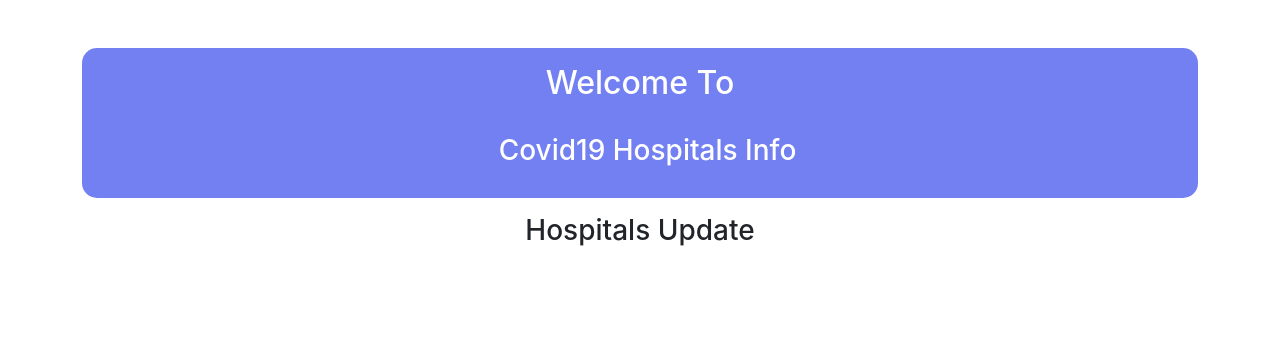
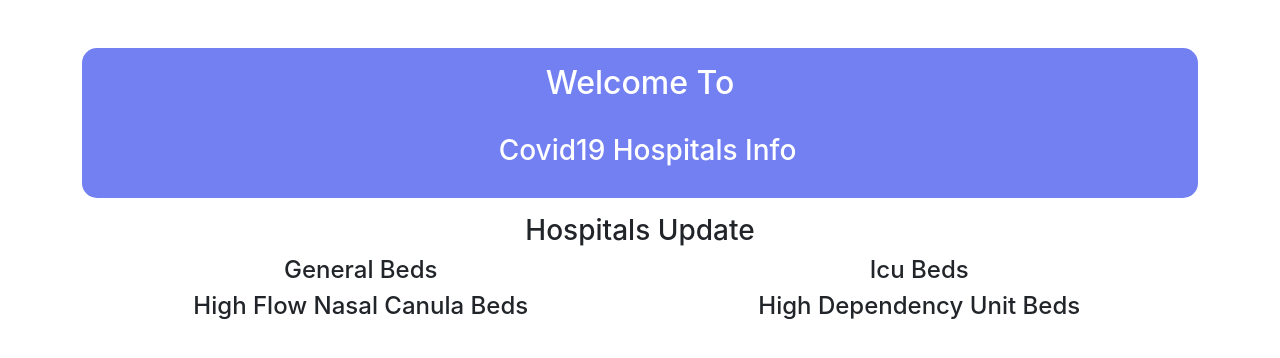
Before and after one commit to arnob-das/covid19hospitalsbd, a React (Create React App) app: page / in a window 1280 px wide. Shown: the top 358 px of the page. Built offline with nearby package versions, Linux system fonts and the light colour scheme; no server answers.

Commit message:
grid layout done for all beds number

```diff
--- a/src/AllBeds/AllBeds.css
+++ b/src/AllBeds/AllBeds.css
@@ -0,0 +1,12 @@
+.allBeds-row-1{
+    display:grid;
+    row-gap: 1px;
+    column-gap: 1px;
+    grid-template-columns: 2fr 2fr;
+}
+.allBeds-row-2{
+    display:grid;
+    row-gap: 1px;
+    column-gap: 1px;
+    grid-template-columns: 2fr 2fr;
+}
--- a/src/AllBeds/AllBeds.js
+++ b/src/AllBeds/AllBeds.js
@@ -1,8 +1,7 @@
 import React, { useEffect, useState } from 'react';
-import New from '../New/New';
-
+import './AllBeds.css'
 const AllBeds = () => {
-    // declare state for all beds numbers
+    // declared state for all beds numbers
     const [allBedsNumbers, setAllBedsNumbers] = useState([])
 
     // api fetching for all bed numbers
@@ -13,24 +12,27 @@ const AllBeds = () => {
     }, [])
     console.log(allBedsNumbers)
     return (
-        <div className="row">
-            <div className="col-sm-6">
-                <h1>{allBedsNumbers.gb}</h1>
+        <div>
+            <div className="allBeds-row-1">
+                <div className="items">
+                    <h4>General Beds</h4>
+                    <h3>{allBedsNumbers.gb}</h3>
+                </div>
+                <div className="items">
+                    <h4>Icu Beds</h4>
+                    <h3>{allBedsNumbers.icu}</h3>
+                </div>
             </div>
-
-            <div className="col-sm-6">
-                <h1>{allBedsNumbers.hfn}</h1>
+            <div className="allBeds-row-2">
+                <div className="items">
+                    <h4>High Flow Nasal Canula Beds</h4>
+                    <h3>{allBedsNumbers.hfn}</h3>
+                </div>
+                <div className="items">
+                    <h4>High Dependency Unit Beds</h4>
+                    <h3>{allBedsNumbers.hdu}</h3>
+                </div>
             </div>
-
-            <div className="col-sm-6">
-                <h1>{allBedsNumbers.icu}</h1>
-            </div>
-
-            <div className="col-sm-6">
-                <h1>{allBedsNumbers.hdu}</h1>
-            </div>
-
-            <New bed={allBedsNumbers.gb}></New>
         </div>
     );
 };
--- a/src/New/New.js
+++ /dev/null
@@ -1,14 +0,0 @@
-import React from 'react';
-
-const New = (props) => {
-    console.log(props)
-    return (
-        <div>
-            <h1>{props.bed}</h1>
-            {/* <a href="tel:8665562570">Call us at 866-556-2570</a> */}
-
-        </div>
-    );
-};
-
-export default New;
```
